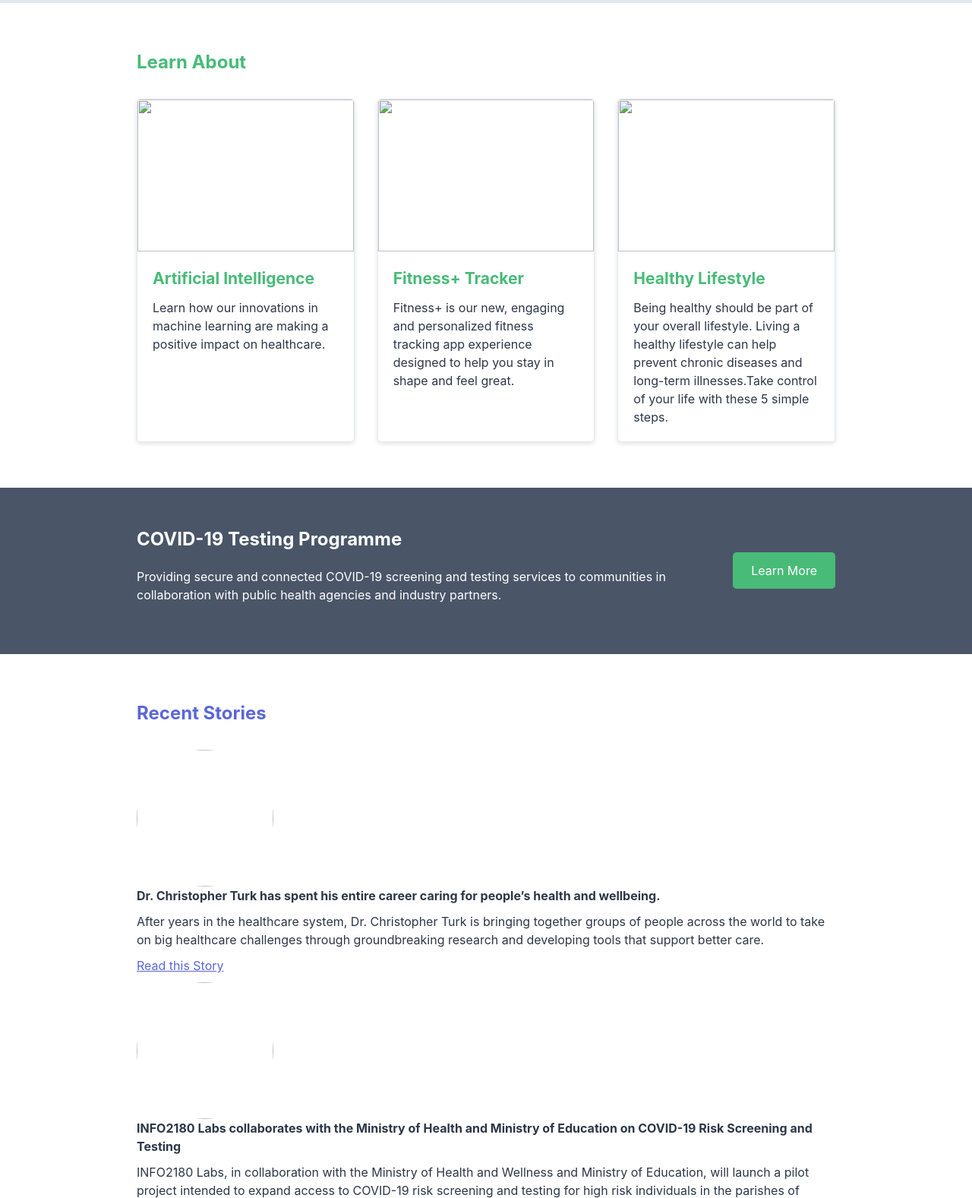
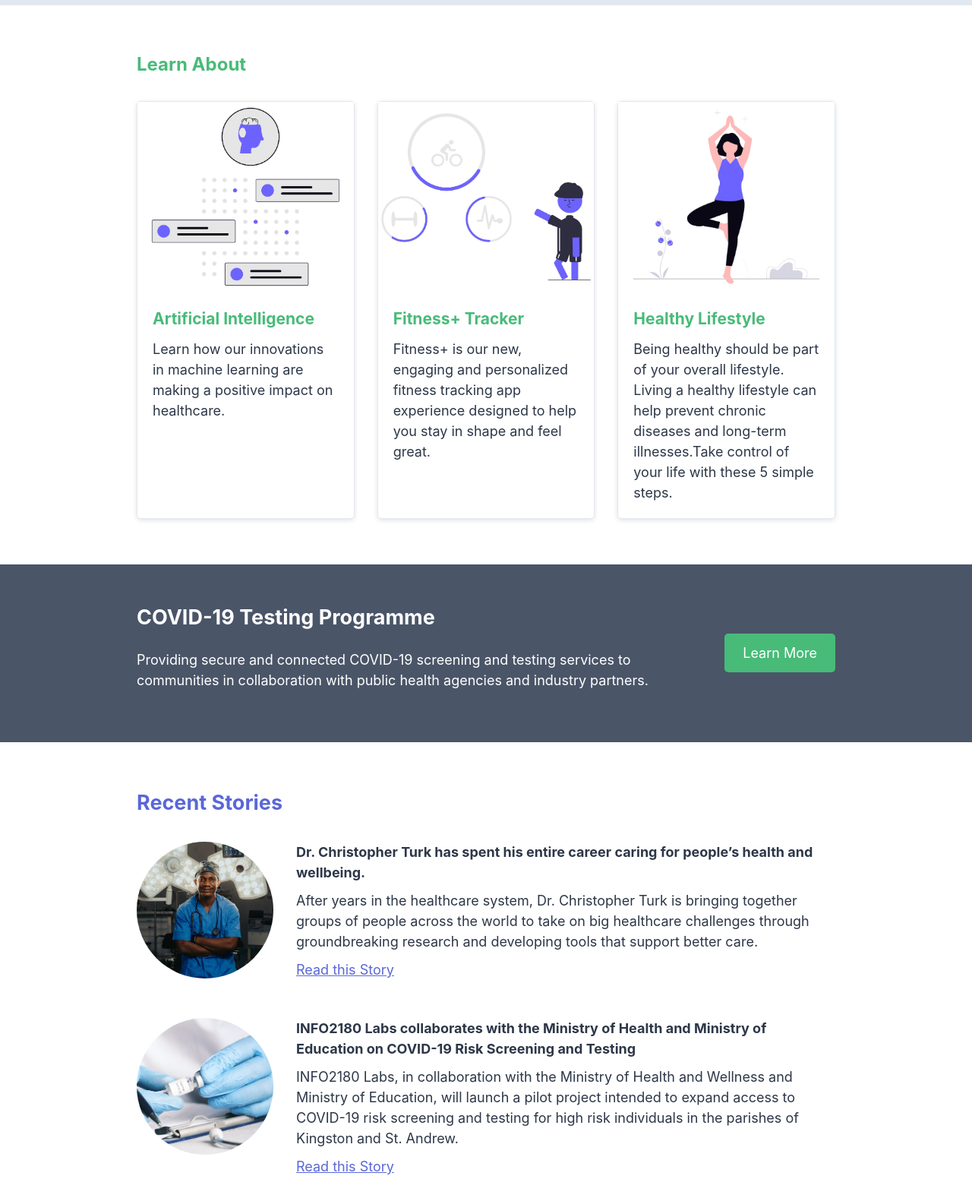
Before and after one commit to WstCode/info2180-project1, a plain HTML site: page index.html in a window 1280 px wide. Shown: the part 500-2077 px from the top of the page at 76% size. Drawn offline with Linux system fonts and the light colour scheme.

Commit message:
Added images folder, edited index.html, styles.css to properly incorporate images

```diff
--- a/index.html
+++ b/index.html
@@ -26,7 +26,7 @@
         <section class="overview-hero">
             <div class="container">
                 <div class="overview-hero-image">
-                    <img src="#" alt="">
+                    <img src="images/undraw_healthy-lifestyle_8zpg.jpg" alt="Man eating an apple">
                 </div>
                 <div class="overview-hero-text">
                     <h2>Live  your healthiest life now!</h2>
@@ -39,21 +39,21 @@
                 <h2>Learn About</h2>
                 <div class="cards">
                     <div class="card">
-                        <img src="#" alt="">
+                        <img src="images/undraw_ai-data-extraction_soxc.jpg" alt="Artificial Intelligence depiction">
                         <div class="card-body">
                             <h3>Artificial Intelligence</h3>
                             <p>Learn how our innovations in machine learning are making a positive impact on healthcare.</p>
                         </div>
                     </div>
                     <div class="card">
-                        <img src="#" alt="">
+                        <img src="images/undraw_activity-tracker_3o6r.jpg" alt="Fitness Tracker Illustration">
                         <div class="card-body">
                             <h3>Fitness+ Tracker</h3>
                             <p>Fitness+ is our new, engaging and personalized fitness tracking app experience designed to help you stay in shape and feel great.</p>
                         </div>
                     </div>
                     <div class="card">
-                        <img src="#" alt="">
+                        <img src="images/undraw_yoga_i399.jpg" alt="Yoga Pose">
                         <div class="card-body">
                             <h3>Healthy Lifestyle</h3>
                             <p>Being healthy should be part of your overall lifestyle. Living a healthy lifestyle can help prevent chronic diseases and long-term illnesses.Take control of your life with these 5 simple steps.</p>
@@ -77,7 +77,7 @@
             <div class="container">
                 <h2>Recent Stories</h2>
                 <article>
-                    <img src="" alt="">
+                    <img src="images/david-akinwale-mOSuHTOqZF8-unsplash.jpg" alt="Dr. Christopher Turk">
                     <div class="article-body">
                         <h3>Dr. Christopher Turk has spent his entire career caring for people’s health and wellbeing.</h3>
                         <p>After years in the healthcare system, Dr. Christopher Turk is bringing together groups of people across the world to take on big healthcare challenges through groundbreaking research and developing tools that support better care.</p>
@@ -85,7 +85,7 @@
                     </div>
                 </article>
                 <article>
-                    <img src="" alt="">
+                    <img src="images/towfiqu-barbhuiya-FsVEqeiOtPo-unsplash.jpg" alt="">
                     <div class="article-body">
                         <h3>INFO2180 Labs collaborates with the Ministry of Health and Ministry of Education on COVID-19 Risk Screening and Testing</h3>
                         <p>INFO2180 Labs, in collaboration with the Ministry of Health and Wellness and Ministry of Education, will launch a pilot project intended to expand access to COVID-19 risk screening and testing for high risk individuals in the parishes of Kingston and St. Andrew.</p>
--- a/styles.css
+++ b/styles.css
@@ -5,7 +5,7 @@
 
 body {
     margin: 0;
-    font-size: 16px;
+    font-size: 18px;
     font-family: -apple-system, BlinkMacSystemFont, "Segoe UI", Roboto, "Helvetica Neue", Arial, "Noto Sans", sans-serif;
     line-height: 1.5;
     color: #2d3748;
@@ -114,7 +114,7 @@ nav a:hover {
 
 .card img {
     width: 100%;
-    height: 200px;
+    height: 250px;
     object-fit: cover;
 }
 
@@ -166,6 +166,10 @@ nav a:hover {
     white-space: nowrap;
 }
 
+.btn:hover {
+    background-color: #3d9e66;
+}
+
 .stories {
     padding: 60px 0;
 }
@@ -175,12 +179,24 @@ nav a:hover {
     margin-bottom: 30px;
 }
 
+.stories article {
+    display: flex;
+    align-items: flex-start;
+    gap: 30px;
+    margin-bottom: 40px;
+}
+
 .stories article img {
     width: 180px;
     height: 180px;
-    flex-shrink: 0;
+    flex-shrink: 1;
     border-radius: 50%;
     object-fit: cover;
+}
+
+.article-body {
+    flex: 1;
+    min-width: 0;
 }
 
 .article-body h3 {
@@ -194,6 +210,10 @@ nav a:hover {
 
 .article-body a {
     color: #5A67D8;
+}
+
+.article-body a:hover {
+    color: #404997;
 }
 
 .newsletter {
```
Also changed, not shown: images/david-akinwale-mOSuHTOqZF8-unsplash.jpg (added), images/towfiqu-barbhuiya-FsVEqeiOtPo-unsplash.jpg (added), images/undraw_activity-tracker_3o6r.jpg (added), images/undraw_ai-data-extraction_soxc.jpg (added), images/undraw_healthy-lifestyle_8zpg.jpg (added), images/undraw_yoga_i399.jpg (added).
